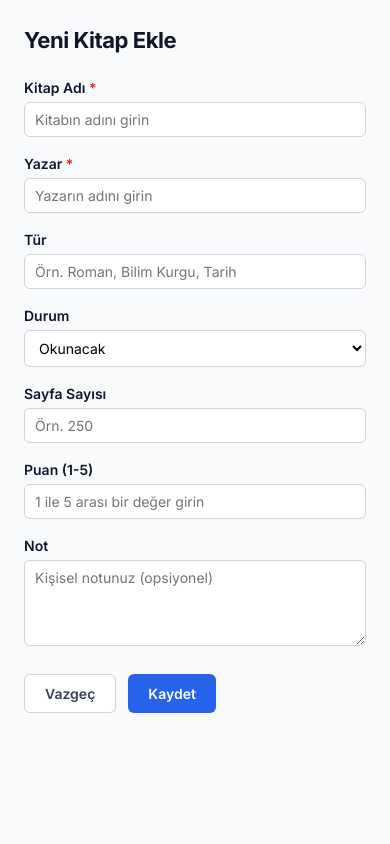
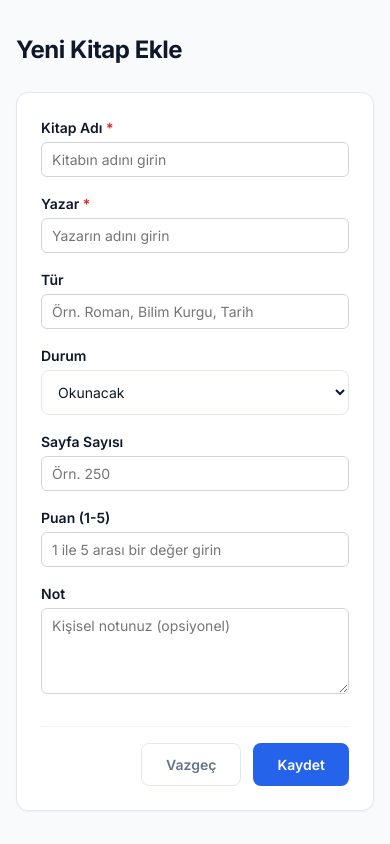
Before and after one commit to acarlarilayda/kitaplik-okuma-listesi, an Angular app: page /kitaplar in a window 390 px wide. Both pictures are taken after typing "Sample" into the empty fields and a click on the button "+ Yeni Kitap Ekle". Built offline with nearby package versions, Linux system fonts and the light colour scheme.

Commit message:
Genel gorsel modernizasyon tamamlandi: books-form, loading-spinner, responsive tablo duzeltmesi

```diff
--- a/src/app/features/books/pages/books-form/books-form.component.scss
+++ b/src/app/features/books/pages/books-form/books-form.component.scss
@@ -1,72 +1,91 @@
 .books-form {
-  padding: 24px;
-  max-width: 600px;
+  padding: var(--space-8) var(--space-4);
+  max-width: 40rem;
   margin: 0 auto;
 
   h1 {
-    font-size: 22px;
-    font-weight: 700;
-    margin-bottom: 20px;
+    font-size: var(--font-size-xl);
+    margin-bottom: var(--space-6);
   }
 }
 
 .books-form__form {
   display: flex;
   flex-direction: column;
+  background: var(--color-surface);
+  border: 1px solid var(--color-border);
+  border-radius: var(--radius-lg);
+  padding: var(--space-6);
+  box-shadow: var(--shadow-sm);
 }
 
 .books-form__field {
   display: flex;
   flex-direction: column;
-  gap: 4px;
-  margin-bottom: 16px;
+  gap: var(--space-1);
+  margin-bottom: var(--space-4);
 }
 
 .books-form__label {
   font-weight: 600;
-  font-size: 14px;
+  font-size: var(--font-size-sm);
+  color: var(--color-text-primary);
 }
 
 .books-form__select {
-  padding: 8px 10px;
-  border: 1px solid #d1d5db;
-  border-radius: 6px;
-  font-size: 14px;
-  background-color: white;
+  padding: var(--space-3);
+  border: 1px solid var(--color-border);
+  border-radius: var(--radius-md);
+  font-size: var(--font-size-sm);
+  background-color: var(--color-white);
+  color: var(--color-text-primary);
+  transition: border-color var(--transition-fast);
+
+  &:focus {
+    outline: none;
+    border-color: var(--color-primary);
+    box-shadow: var(--shadow-focus);
+  }
 }
 
 .books-form__actions {
   display: flex;
-  gap: 12px;
-  margin-top: 12px;
+  justify-content: flex-end;
+  gap: var(--space-3);
+  margin-top: var(--space-4);
+  padding-top: var(--space-4);
+  border-top: 1px solid var(--color-border-light);
 }
 
 .books-form__submit-btn {
-  background-color: #2563eb;
-  color: white;
+  background-color: var(--color-primary);
+  color: var(--color-white);
   border: none;
-  border-radius: 6px;
-  padding: 10px 20px;
-  font-size: 14px;
+  border-radius: var(--radius-md);
+  padding: var(--space-3) var(--space-6);
+  font-size: var(--font-size-sm);
   font-weight: 600;
   cursor: pointer;
+  transition: background var(--transition-fast);
 
   &:hover {
-    background-color: #1d4ed8;
+    background-color: var(--color-primary-hover);
   }
 }
 
 .books-form__cancel-btn {
-  background-color: white;
-  color: #374151;
-  border: 1px solid #d1d5db;
-  border-radius: 6px;
-  padding: 10px 20px;
-  font-size: 14px;
+  background-color: var(--color-white);
+  color: var(--color-text-secondary);
+  border: 1px solid var(--color-border);
+  border-radius: var(--radius-md);
+  padding: var(--space-3) var(--space-6);
+  font-size: var(--font-size-sm);
   font-weight: 600;
   cursor: pointer;
+  transition: all var(--transition-fast);
 
   &:hover {
-    background-color: #f3f4f6;
+    background-color: var(--color-bg);
+    border-color: var(--color-text-muted);
   }
 }
--- a/src/app/shared/components/data-table/data-table.component.scss
+++ b/src/app/shared/components/data-table/data-table.component.scss
@@ -2,7 +2,8 @@
   background: var(--color-surface);
   border: 1px solid var(--color-border);
   border-radius: var(--radius-lg);
-  overflow: hidden;
+  overflow-x: auto;
+  overflow-y: hidden;
   box-shadow: var(--shadow-sm);
 }
 
--- a/src/app/shared/components/loading-spinner/loading-spinner.component.scss
+++ b/src/app/shared/components/loading-spinner/loading-spinner.component.scss
@@ -2,21 +2,21 @@
   display: flex;
   flex-direction: column;
   align-items: center;
-  gap: 0.75rem;
-  padding: 2rem;
+  gap: var(--space-3);
+  padding: var(--space-12);
 
   &__cember {
-    width: 2rem;
-    height: 2rem;
-    border: 3px solid #e5e7eb;
-    border-top-color: #2563eb;
+    width: 2.5rem;
+    height: 2.5rem;
+    border: 3px solid var(--color-border);
+    border-top-color: var(--color-primary);
     border-radius: 50%;
-    animation: donme 0.8s linear infinite;
+    animation: donme 0.7s linear infinite;
   }
 
   &__mesaj {
-    color: #6b7280;
-    font-size: 0.9rem;
+    color: var(--color-text-secondary);
+    font-size: var(--font-size-sm);
   }
 }
 
```
